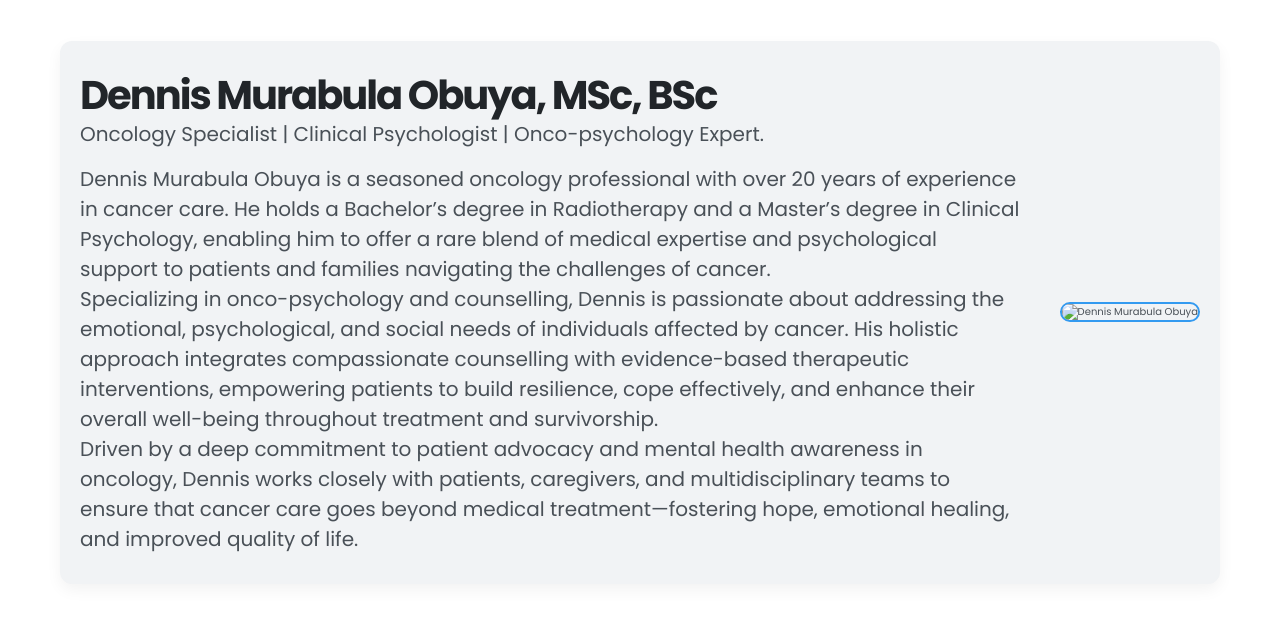
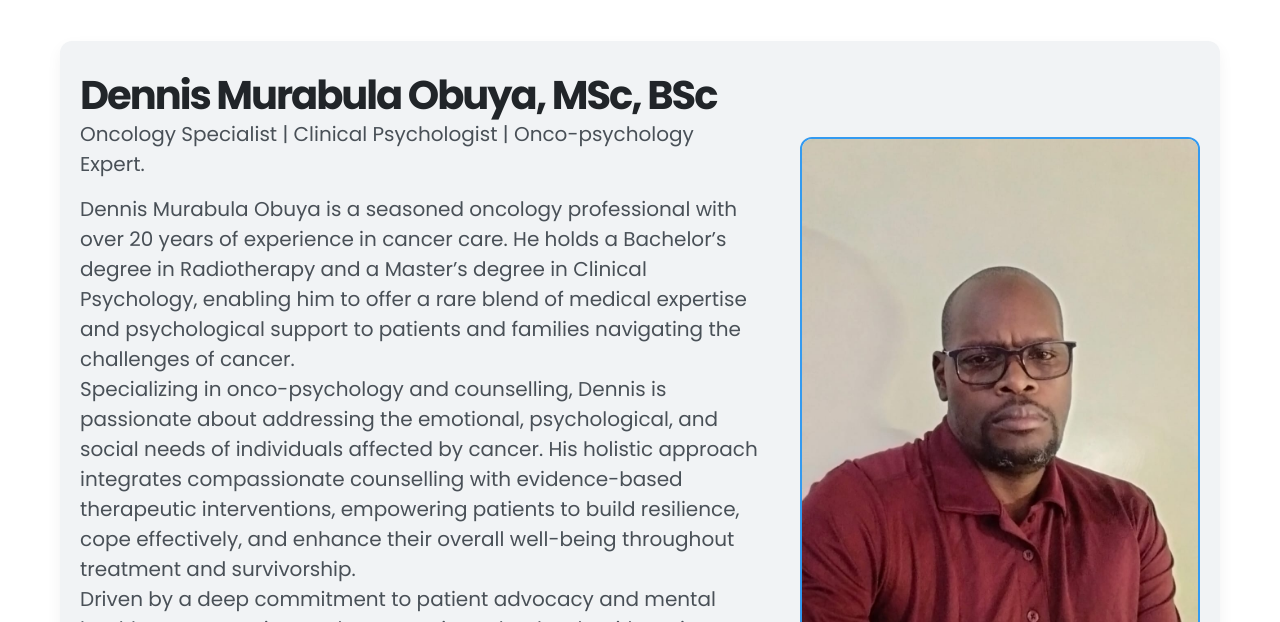
Before and after one commit to Quickbot-king/Zenya2, a plain HTML site: page About-zenya.html in a window 1280 px wide. Shown: the part 960-1582 px from the top of the page. Drawn offline with Linux system fonts and the light colour scheme.

Commit message:
update second image

```diff
--- a/About-zenya.html
+++ b/About-zenya.html
@@ -50,7 +50,7 @@
     <!-- Dennis -->
     <div class="proprietor-card reverse">
         <div class="proprietor-img">
-            <img src="/Zenya-final - Copy/Zenya-Images/denno pic.jpg" alt="Dennis Murabula Obuya">
+            <img src="/Zenya-Images/denno pic.jpg" alt="Dennis Murabula Obuya">
         </div>
         <div class="proprietor-text">
             <h3>Dennis Murabula Obuya, MSc, BSc</h3>
```
